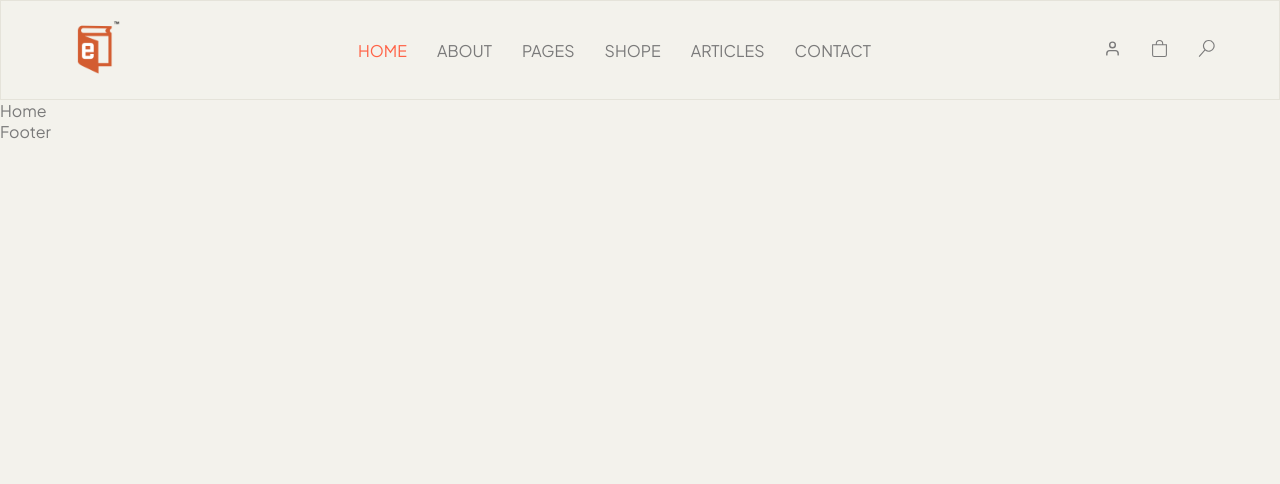
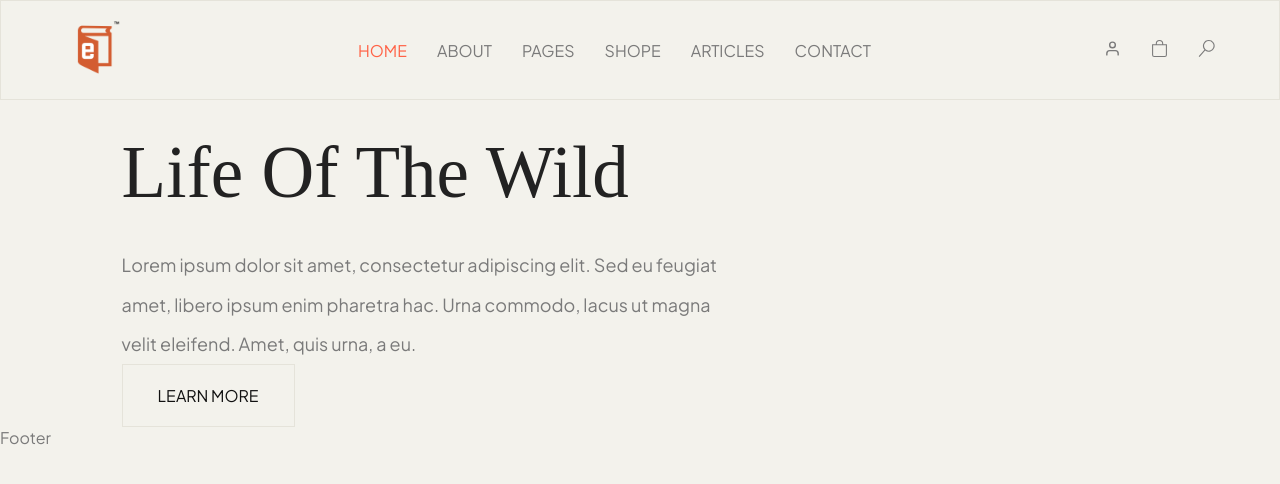
Before and after one commit to abushoaib99/book_website_with_react, a React (Vite) app: page / in a window 1280 px wide. Shown: the top 484 px of the page. Built offline with nearby package versions, Linux system fonts and the light colour scheme.

Commit message:
-header left created

```diff
--- a/package.json
+++ b/package.json
@@ -14,7 +14,8 @@
     "react-dom": "^18.2.0",
     "react-icons": "^4.12.0",
     "react-router-dom": "^6.21.1",
-    "react-social-icons": "^6.7.0"
+    "react-social-icons": "^6.7.0",
+    "swiper": "^11.0.5"
   },
   "devDependencies": {
     "@types/react": "^18.2.43",
--- /dev/null
+++ b/src/Components/Header/Header.jsx
@@ -0,0 +1,47 @@
+// Import CSS
+import './Header.css';
+
+// Import Header Books Data
+import { headerBooks } from '../../Data/Data';
+
+// Import Swiper React components Swiper styles
+import { Swiper, SwiperSlide } from 'swiper/react';
+import 'swiper/css';
+
+// Import Link
+import { Link } from 'react-router-dom';
+
+export default function Header() {
+  return (
+    <header>
+        <div className="container header-container">
+            {/* Header Swiper slider */}
+            <Swiper
+                spaceBetween={50}
+                slidesPerView={1}
+                onSlideChange={() => console.log('slide change')}
+                onSwiper={(swiper) => console.log(swiper)}
+                >
+                {
+                    headerBooks.map(({title, info, btnLink}, index) => {
+                        return (
+                            <SwiperSlide key={index}>
+                                <div className="header-wrapper container">
+                                    {/* Header Left */}
+                                    <div className="header-left">
+                                        <h1>{title}</h1>
+                                        <p dangerouslySetInnerHTML={{__html: info}}></p>
+                                        <Link className="btn btn-border" to={btnLink}>Learn More</Link>
+                                    </div>
+                                    {/* Header Right */}
+                                </div>
+                            </SwiperSlide>
+                        )
+                    })
+                }
+
+            </Swiper>
+        </div>
+    </header>
+  )
+}
--- a/src/Pages/Home.jsx
+++ b/src/Pages/Home.jsx
@@ -1,6 +1,8 @@
+// Import Component
+import Header from "../Components/Header/Header";
 
 export default function Home() {
   return (
-    <div>Home</div>
+    <Header/>
   );
 }
```
Also changed, not shown: src/Components/Header/Header.css (added), 1 other file (tests, documents, lock files or other folders).
